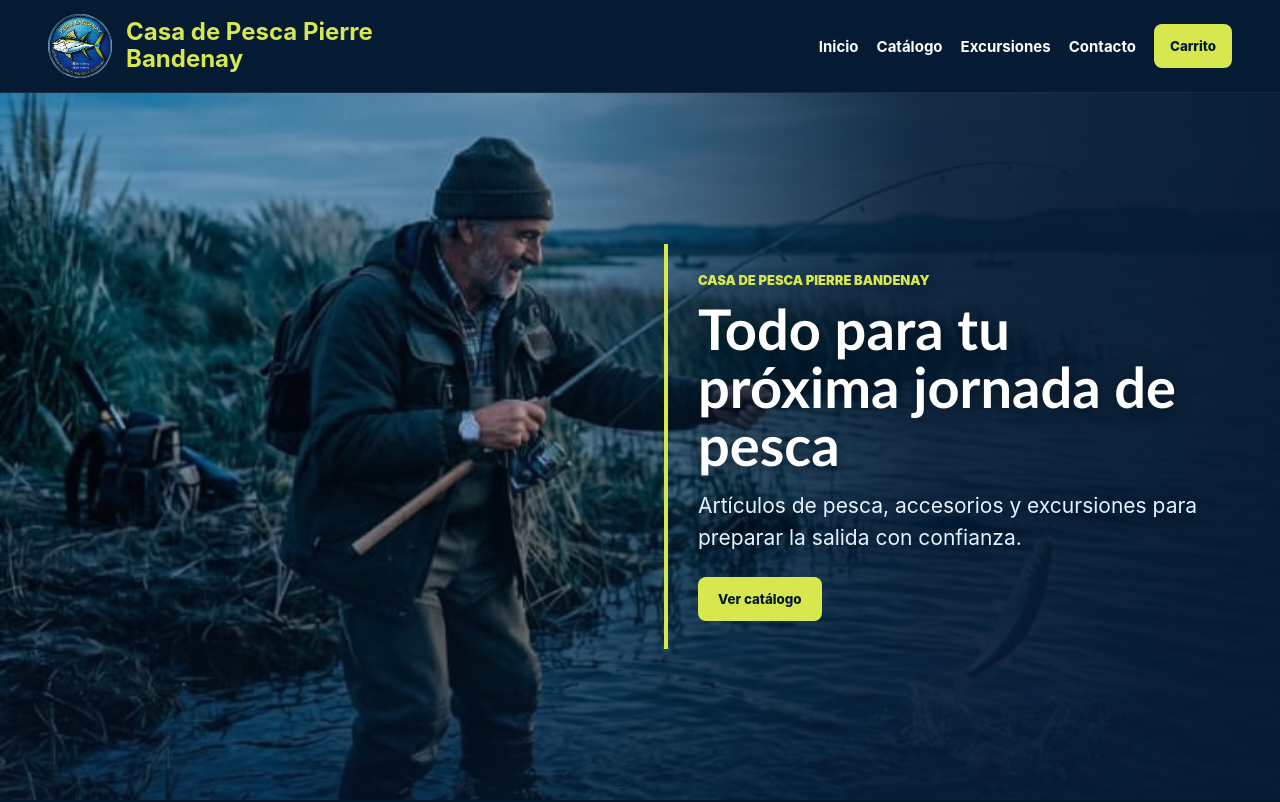
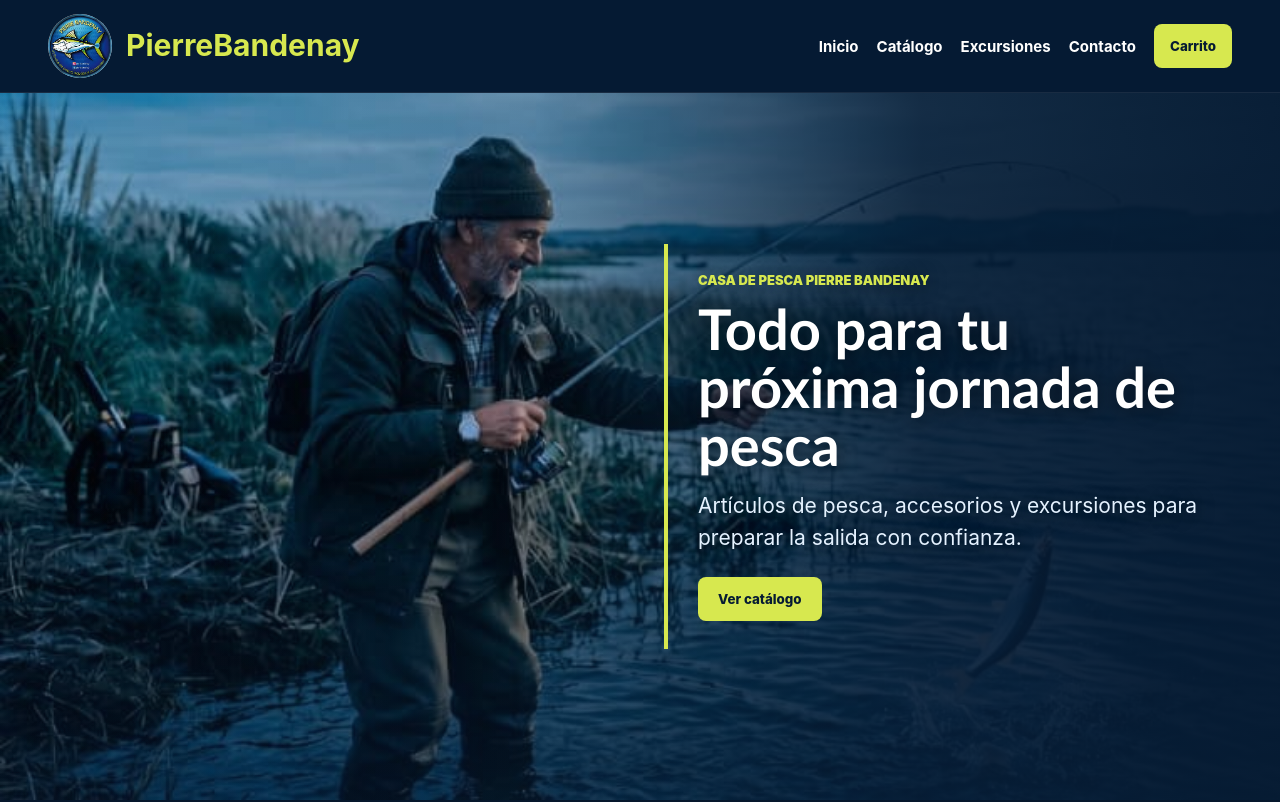
Before and after one commit to vkiperUADE2/catalogo-pesca, a React (Vite) app: page / in a window 1280 px wide. Shown: the top 802 px of the page. Built offline with nearby package versions, Linux system fonts and the light colour scheme.

Commit message:
Simplifica marca en header

```diff
--- a/src/components/Header.jsx
+++ b/src/components/Header.jsx
@@ -5,7 +5,7 @@ function Header({ abrirCarrito, cantidadCarrito }) {
     <header>
       <div className="logo-container">
         <img src={logo} alt="Logo Pierre Bandenay" />
-        <h1>Casa de Pesca Pierre Bandenay</h1>
+        <h1>PierreBandenay</h1>
       </div>
 
       <nav>
--- a/src/index.css
+++ b/src/index.css
@@ -71,10 +71,11 @@ header {
 }
 
 header h1 {
-  max-width: 330px;
-  font-size: clamp(18px, 2.2vw, 24px);
+  max-width: none;
+  font-size: clamp(22px, 2.4vw, 30px);
   line-height: 1.12;
   color: var(--lima);
+  white-space: nowrap;
 }
 
 nav {
```
